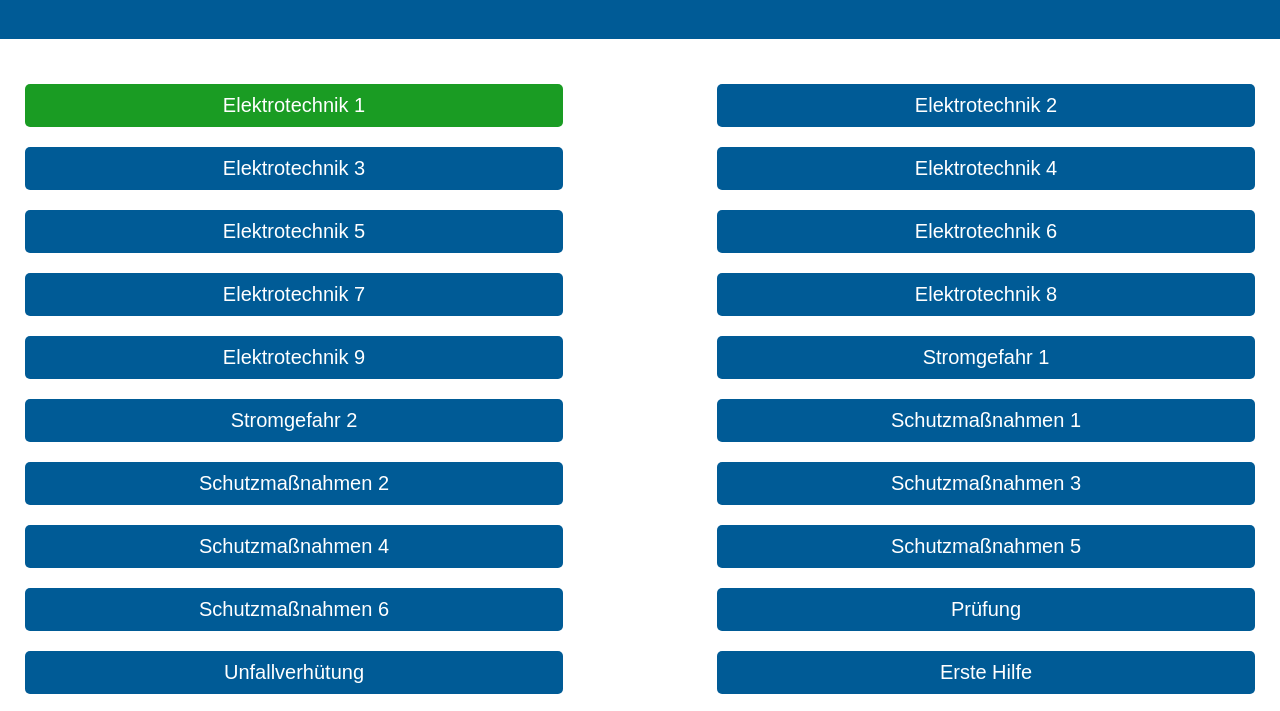
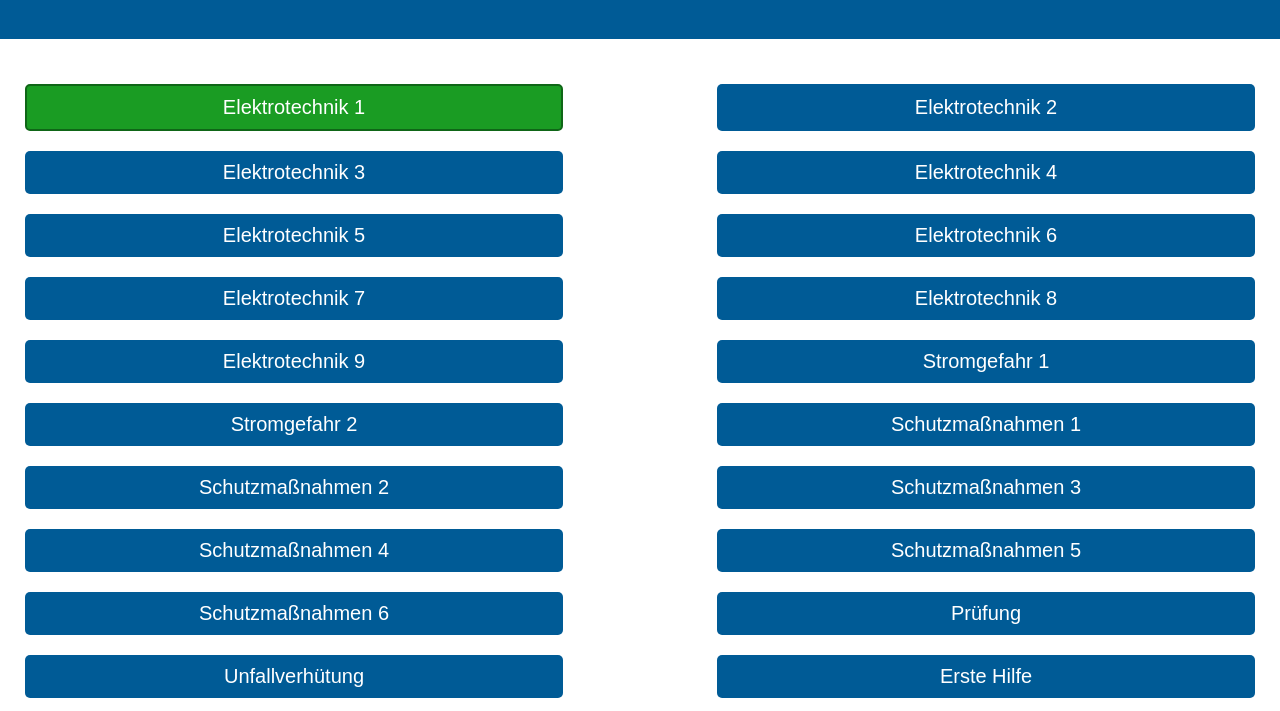
Before and after one commit to LeedtRain9/EffT_App_23_March_2025, a plain HTML site: page index.html in a window 1280 px wide. Both pictures are taken after a click on the button "Elektrotechnik 1". Shown: the part 81-792 px from the top of the page. Drawn offline with Linux system fonts and the light colour scheme.

Commit message:
Update styles.css

```diff
--- a/styles.css
+++ b/styles.css
@@ -50,9 +50,11 @@ footer {
 }
 
 .category-btn.selected {
-    background-color: #1a9c23;
-    color: white;
+    background-color: #1a9c23 !important; /* Sattes Grün */
+    color: white !important;
+    border: 2px solid #0f6617; /* Dunklerer Rand für bessere Sichtbarkeit */
 }
+
 
 .questions-area {
     flex: 2;
```
